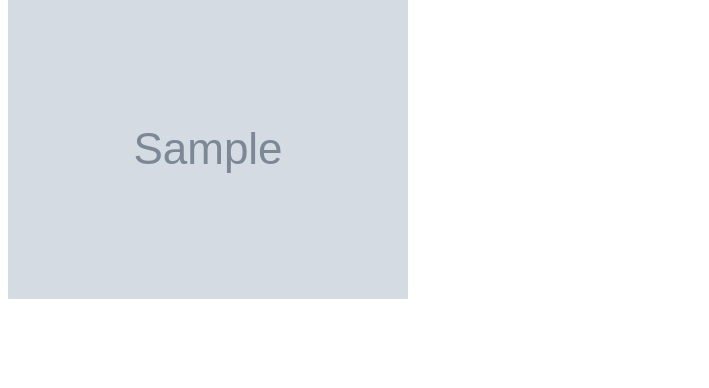
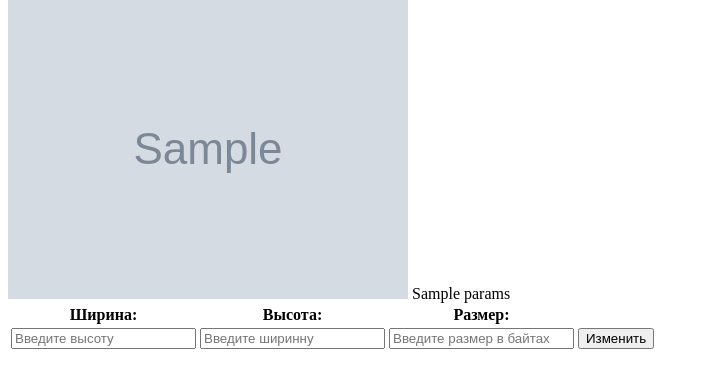
Before and after one commit to onirei/image_resize_service, a Django app: template img_resizer/templates/image.html in a window 1280 px wide. Shown: the part 45-433 px from the top of the page, without its empty margins (0-709 px from the left). Run offline with Django 3.2, Linux system fonts and the light colour scheme; tables that the repository leaves empty hold one stand-in row (values such as "Sample post"); the template is opened without the code that fills it: values that come from a table or form of the project are taken from there, most other values are stand-ins (such as "Sample title", 1, 10 or a date in 2020); grey boxes marked "Sample" are stand-in pictures; lists and menus that the app fills with data are empty.

Commit message:
add hash, change image.html

```diff
--- a/img_resizer/models.py
+++ b/img_resizer/models.py
@@ -3,8 +3,6 @@ from django.utils import timezone
 
 
 class Image(models.Model):
-    image =models.ImageField(upload_to='img')
+    image = models.ImageField(upload_to='img')
     create_date = models.DateTimeField(default=timezone.now)
-
-    # def __str__(self):
-    #     return self.image
+    img_hash = models.CharField(max_length=32, unique=True)
--- a/img_resizer/templates/image.html
+++ b/img_resizer/templates/image.html
@@ -3,7 +3,44 @@
 {% block content %}
 
     <div>
-        <img src="{{ image_obj.image.url }}">
+        <img src="{{ image.image.url }}">
+        {{ params }}
     </div>
+    <form onsubmit="return validate(this)">
+        <table width="25%" align="left">
+            <tr align="center">
+                <th><label for="width">Ширина:</label></th>
+                <th><label for="height">Высота:</label></th>
+                <th><label for="size">Размер:</label></th>
+            </tr>
+            <tr align="center">
+                <th><input type="text" name="width" placeholder="Введите высоту" pattern="^[0-9]+$"></th>
+                <th><input type="text" name="height" placeholder="Введите ширинну" pattern="^[0-9]+$"></th>
+                <th><input type="text" name="size" placeholder="Введите размер в байтах" pattern="^[0-9]+$"></th>
+                <th><input type="submit" value="Изменить"></th>
+            </tr>
+        </table>
 
+    </form>
+
+    <script>
+      function validate(form) {
+        for (var i=0;i<form.elements.length;i++) {
+          if (form.elements[i].value.length === 0) {
+            form.elements[i].setAttribute('disabled', 'true');
+          }
+        }
+      }
+{#      function validate(form) {#}
+{#        if (form.elements.width.value.length===0){#}
+{#            form.elements.width.setAttribute('disabled','true');#}
+{#        }#}
+{#        if (form.elements.height.value.length===0){#}
+{#          form.elements.height.setAttribute('disabled','true');#}
+{#        }#}
+{#        if (form.elements.size.value.length===0){#}
+{#          form.elements.size.setAttribute('disabled','true');#}
+{#        }#}
+{#      }#}
+    </script>
 {% endblock %}
--- a/img_resizer/templates/index.html
+++ b/img_resizer/templates/index.html
@@ -11,8 +11,8 @@
             </tr>
             {% for image in images %}
                 <tr>
-                    <td align="right"><a href="/image/{{ image.id }}"><img src="{{ image.image.url }}" style="height: 50px"></a></td>
-                    <td><a href="/image/{{ image.id }}">{{ image.image }}</a></td>
+                    <td align="right"><a href="media/{{ image.image }}"><img src="{{ image.image.url }}" style="height: 50px"></a></td>
+                    <td><a href="/{{ image.img_hash }}">{{ image.image }}</a></td>
                     <td>{{ image.create_date }}</td>
                 </tr>
             {% endfor %}
--- a/img_resizer/urls.py
+++ b/img_resizer/urls.py
@@ -5,7 +5,7 @@ from img_resizer import views
 
 
 urlpatterns = [
-    url(r'^$', views.show_image_list, name='create_task'),
-    url(r'^upload/$', views.download_image, name='task_list'),
-    url(r'^<image_hash>/?query_params/$', views.show_image, name='task_list'),
+    url(r'^$', views.show_image_list),
+    url(r'^upload/$', views.download_image),
+    url(r'^(?:(?P<img_hash>\w+)/)?$', views.show_image),
 ] + static(settings.MEDIA_URL, document_root=settings.MEDIA_ROOT)
--- a/requirements.txt
+++ /dev/null
@@ -1 +0,0 @@
-Django >= 2.1.3
--- a/templates/base.html
+++ b/templates/base.html
@@ -6,7 +6,7 @@
       {% if title %}
       <title>{{ title }}</title>
       {% else %}
-      <title>Task list</title>
+      <title>Image resizer</title>
       {% endif %}
     </head>
     <body>
```
Also changed, not shown: img_resizer/views.py (+18 -3 lines), img_resizer/forms.py (line endings or trailing spaces), img_resizer/migrations/0001_initial.py, 1 other file.
